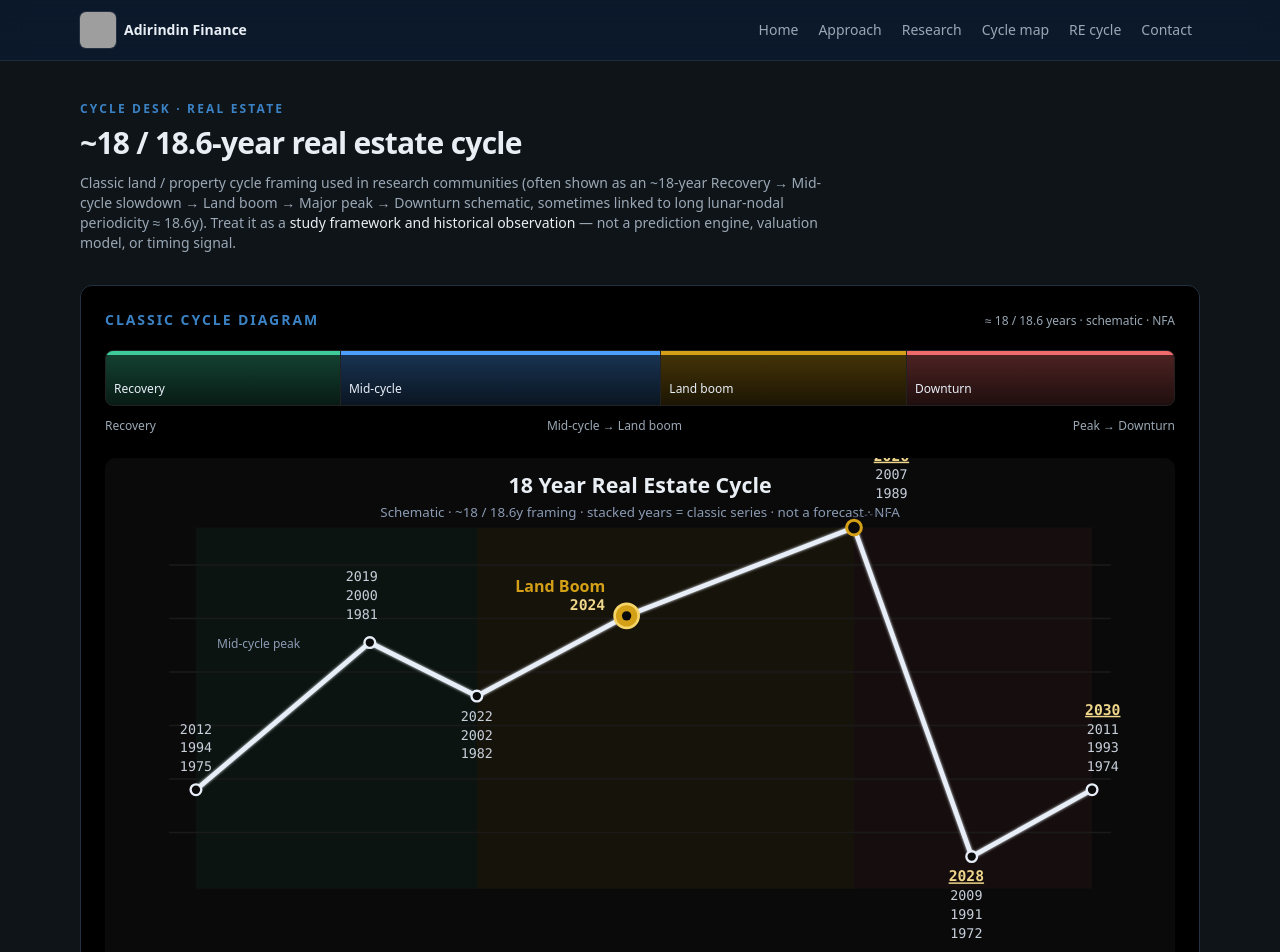
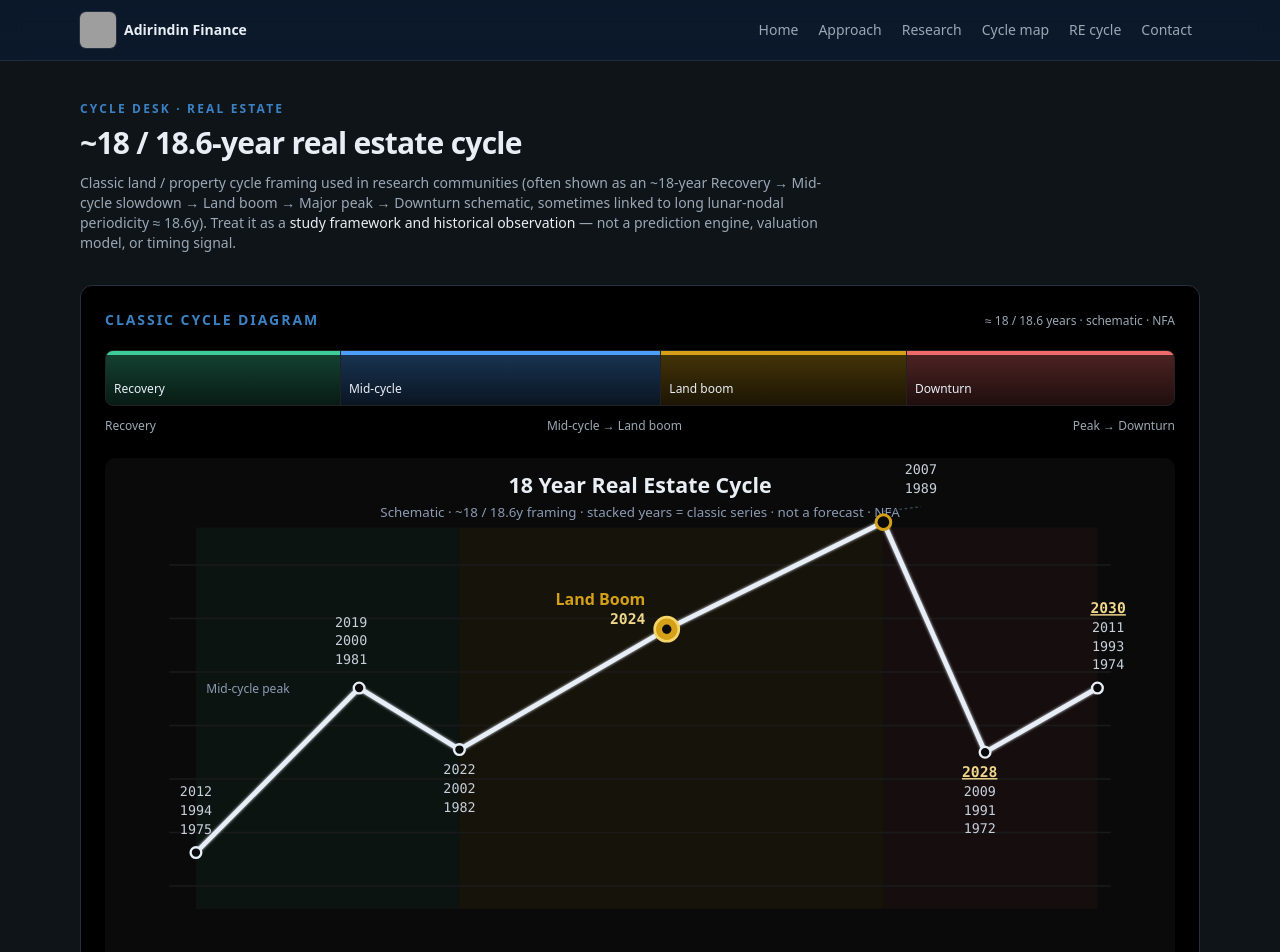
Before and after one commit to adirindin-debug/Adirindin-Finance, a Next.js app: page /tools/real-estate-cycle in a window 1280 px wide. Shown: the top 952 px of the page. Built offline with nearby package versions, Linux system fonts and the light colour scheme; grey boxes are pictures that could not be loaded.

Commit message:
Rebalance RE cycle chart to classic jagged silhouette.
Raise and lengthen the land-boom ascent to a high major peak, and replace the over-deep post-peak cliff with a proportional drawdown to mid-slowdown depth before the next-recovery lift.

```diff
--- a/src/components/RealEstateCycleChart.tsx
+++ b/src/components/RealEstateCycleChart.tsx
@@ -16,20 +16,21 @@ type YearStack = {
 
 /**
  * Vertex coordinates for the jagged educational cycle line (not price data).
- * Geometry matches the classic diagram: longer/higher land-boom ascent after the
- * mid-cycle slowdown, then a steep drawdown into the trough and next recovery.
+ * Classic silhouette: modest first half → long steep land-boom to a high major
+ * peak → clear proportional drawdown to ~mid-slowdown depth → lift into next recovery.
  */
 const POINTS = [
-  { id: "recovery", x: 68, y: 248 },
-  { id: "midPeak", x: 198, y: 138 },
-  { id: "midSlow", x: 278, y: 178 },
+  { id: "recovery", x: 68, y: 295 },
+  { id: "midPeak", x: 190, y: 172 },
+  { id: "midSlow", x: 265, y: 218 },
   /** ~halfway up the long post-slowdown ascent */
-  { id: "landBoom", x: 390, y: 118 },
-  /** Major peak — higher & further right than mid-peak (long land-boom leg) */
-  { id: "peak", x: 560, y: 52 },
-  /** Sharp V trough after peak */
-  { id: "downturn", x: 648, y: 298 },
-  { id: "next", x: 738, y: 248 },
+  { id: "landBoom", x: 420, y: 128 },
+  /** Major peak — high & far right so the land-boom leg dominates the chart */
+  { id: "peak", x: 582, y: 48 },
+  /** Clear decline, trough near mid-slowdown depth (not below recovery) */
+  { id: "downturn", x: 658, y: 220 },
+  /** Gentle lift toward next recovery — similar height to mid-cycle peak */
+  { id: "next", x: 742, y: 172 },
 ] as const;
 
 const YEAR_STACKS: Record<(typeof POINTS)[number]["id"], YearStack> = {
@@ -237,7 +238,7 @@ export default function RealEstateCycleChart() {
         x={recovery.x}
         y="52"
         width={midSlow.x - recovery.x}
-        height="270"
+        height="285"
         fill="#3dcc9a"
         opacity="0.05"
       />
@@ -245,7 +246,7 @@ export default function RealEstateCycleChart() {
         x={midSlow.x}
         y="52"
         width={peak.x - midSlow.x}
-        height="270"
+        height="285"
         fill="#d4a017"
         opacity="0.06"
       />
@@ -253,13 +254,13 @@ export default function RealEstateCycleChart() {
         x={peak.x}
         y="52"
         width={next.x - peak.x}
-        height="270"
+        height="285"
         fill="#ef6b6b"
         opacity="0.05"
       />
 
       {/* Subtle horizontal grid */}
-      {[80, 120, 160, 200, 240, 280].map((y) => (
+      {[80, 120, 160, 200, 240, 280, 320].map((y) => (
         <line key={y} x1="48" y1={y} x2="752" y2={y} stroke="#1a1a1a" strokeWidth="1" />
       ))}
 
```
